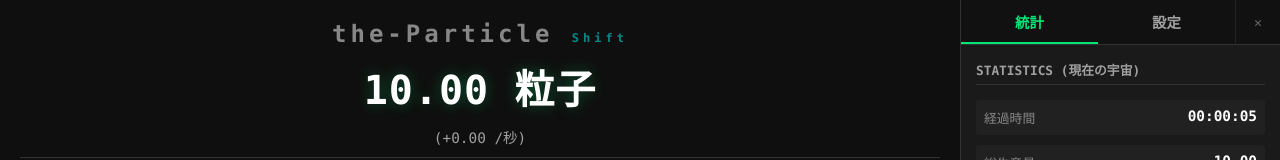
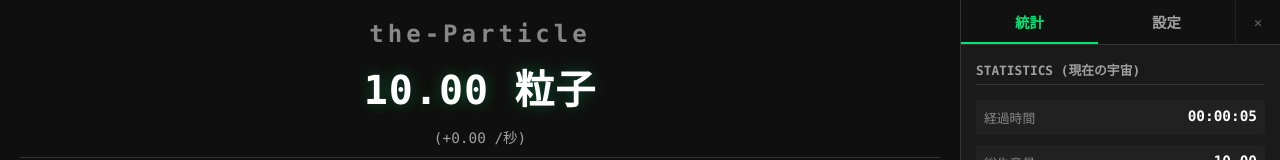
Before and after one commit to hiyodori14106/the-Particle, a plain HTML site: page index.html in a window 1280 px wide. Shown: the top 160 px of the page. Drawn offline with Linux system fonts and the light colour scheme.

Commit message:
Update index.html

```diff
--- a/index.html
+++ b/index.html
@@ -23,7 +23,7 @@
     <!-- メインパネル -->
     <main class="game-panel">
       <header>
-        <h1>the-Particle <span style="font-size:0.5em; color:cyan;">Shift</span></h1>
+        <h1>the-Particle</h1>
         <div class="currency-container">
           <h2 id="particle-display">0 粒子</h2>
           <p id="pps-display">(+0.00 /秒)</p>
```
